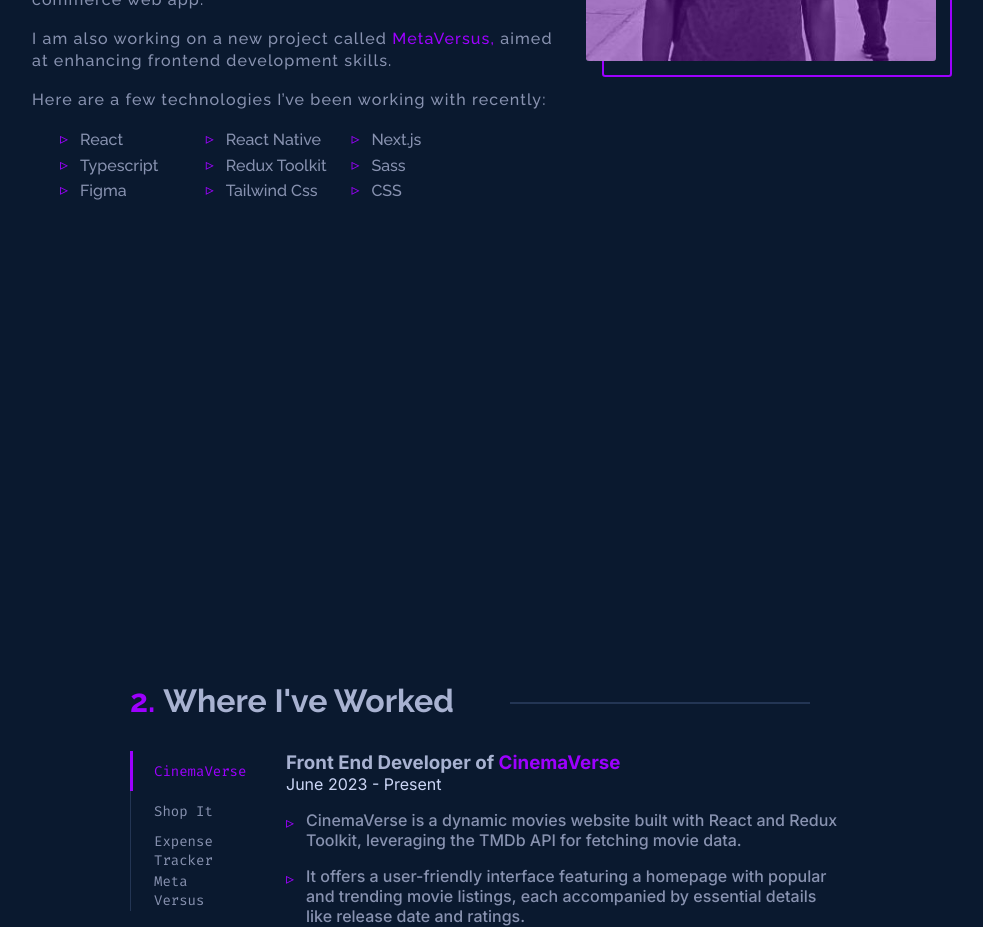
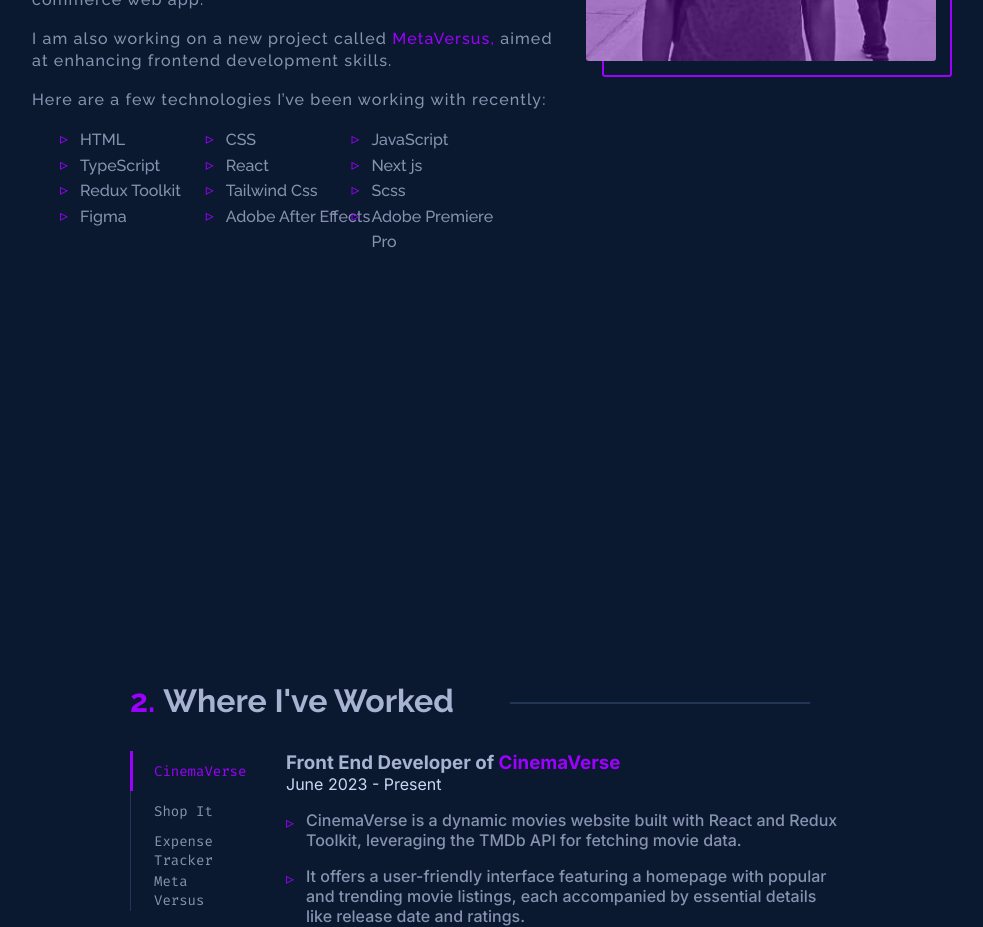
Before and after one commit to ImAdityaa12/next-ts-portfolio, a Next.js app: page / in a window 1280 px wide. Shown: the part 1180-2107 px from the top of the page, without its empty margins (160-1143 px from the left). Built offline with nearby package versions, Linux system fonts and the light colour scheme.

Commit message:
Update About.tsx

```diff
--- a/src/section/About.tsx
+++ b/src/section/About.tsx
@@ -49,15 +49,18 @@ const About = () => {
             Here are a few technologies I’ve been working with recently:
           </p>
           <ul className="about-grid-info-list">
+            <li className="about-grid-info-list-item">HTML</li>
+            <li className="about-grid-info-list-item">CSS</li>
+            <li className="about-grid-info-list-item">JavaScript</li>
+            <li className="about-grid-info-list-item">TypeScript</li>
             <li className="about-grid-info-list-item">React</li>
-            <li className="about-grid-info-list-item">React Native</li>
-            <li className="about-grid-info-list-item">Next.js</li>
-            <li className="about-grid-info-list-item">Typescript</li>
+            <li className="about-grid-info-list-item">Next js</li>
             <li className="about-grid-info-list-item">Redux Toolkit</li>
-            <li className="about-grid-info-list-item">Sass</li>
+            <li className="about-grid-info-list-item">Tailwind Css</li>
+            <li className="about-grid-info-list-item">Scss</li>
             <li className="about-grid-info-list-item">Figma</li>
-            <li className="about-grid-info-list-item">Tailwind Css</li>
-            <li className="about-grid-info-list-item">CSS</li>
+            <li className="about-grid-info-list-item">Adobe After Effects</li>
+            <li className="about-grid-info-list-item">Adobe Premiere Pro</li>
           </ul>
           </div>
         <div className="about-grid-photo">
```
